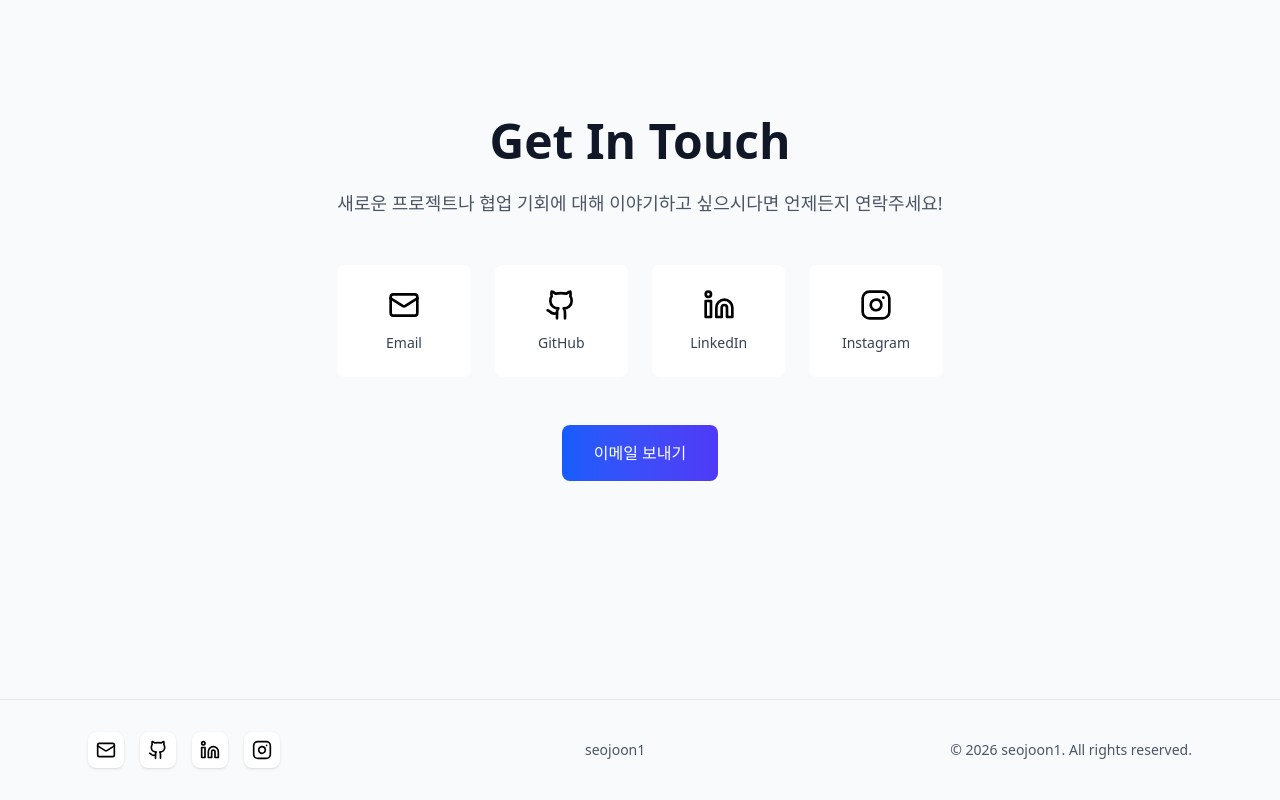
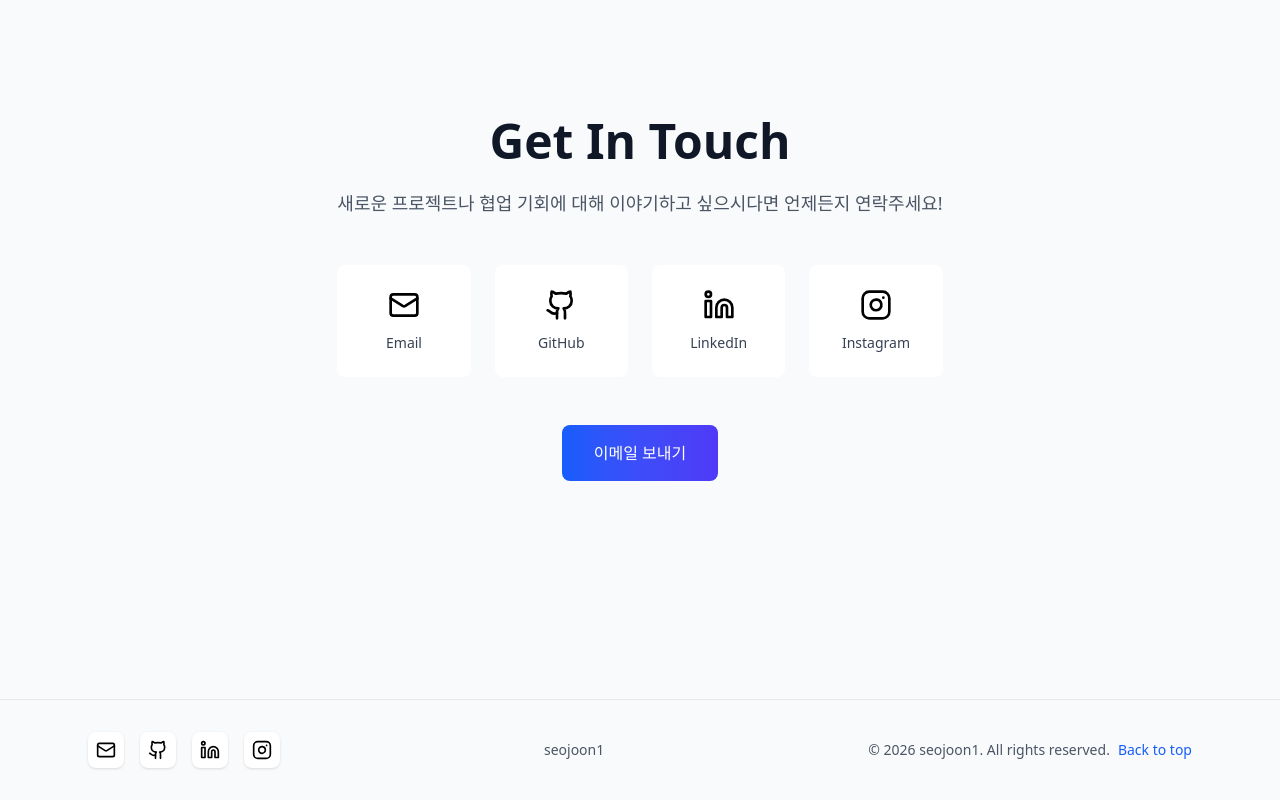
Before and after one commit to seojoon1/JJT, a React (Vite) app: page / in a window 1280 px wide. Shown: the part 3301-4101 px from the top of the page. Built offline with nearby package versions, Linux system fonts and the light colour scheme.

Commit message:
feat/backtotop

```diff
--- a/src/components/Footer.tsx
+++ b/src/components/Footer.tsx
@@ -34,6 +34,9 @@ export default function Footer() {
           {/* 저작권 */}
           <div className="text-gray-600 dark:text-gray-400 text-sm">
             © {currentYear} seojoon1. All rights reserved.
+            <button onClick={() => window.scrollTo({ top: 0, behavior: 'smooth' })} className="ml-2 text-blue-600 dark:text-blue-400 hover:underline">
+              Back to top
+            </button>
           </div>
         </div>
       </div>
```
